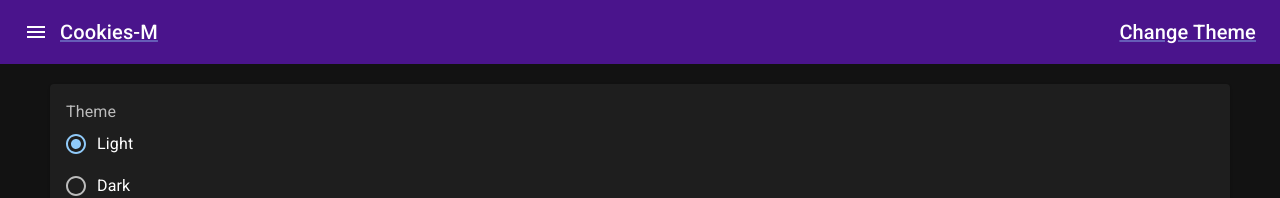
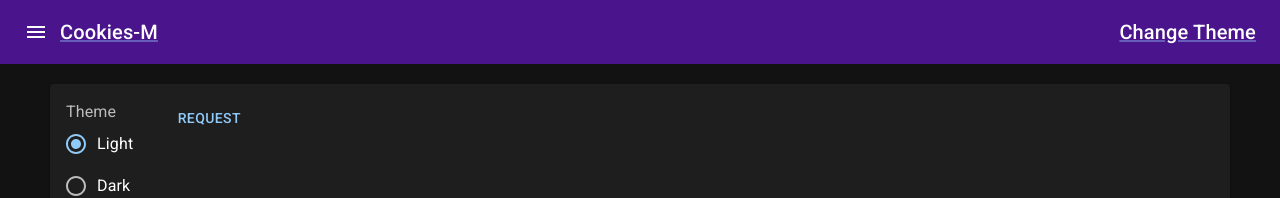
Before and after one commit to serdeliverance/cookies-m2, a Next.js app: page /theme-changer in a window 1280 px wide. Shown: the top 198 px of the page. Built offline with nearby package versions, Linux system fonts and the light colour scheme.

Commit message:
more with cookies
Signed-off-by: Sergio Cano <canosergio90@gmail.com>

```diff
--- a/package.json
+++ b/package.json
@@ -13,6 +13,7 @@
     "@emotion/styled": "^11.10.4",
     "@mui/icons-material": "^5.10.6",
     "@mui/material": "^5.10.6",
+    "axios": "^0.27.2",
     "js-cookie": "^3.0.1",
     "next": "12.3.1",
     "react": "18.2.0",
--- a/pages/api/hello.ts
+++ b/pages/api/hello.ts
@@ -9,5 +9,8 @@ export default function handler(
   req: NextApiRequest,
   res: NextApiResponse<Data>
 ) {
+  console.log(req.cookies);
+
+
   res.status(200).json({ name: 'John Doe' })
 }
--- a/pages/theme-changer.tsx
+++ b/pages/theme-changer.tsx
@@ -1,8 +1,9 @@
-import { Card, CardContent, FormControl, FormControlLabel, FormLabel, Radio, RadioGroup } from '@mui/material'
+import { Button, Card, CardContent, FormControl, FormControlLabel, FormLabel, Radio, RadioGroup } from '@mui/material'
 import Cookies from 'js-cookie'
-import React, { ChangeEvent, FC, useState } from 'react'
+import React, { ChangeEvent, FC, useEffect, useState } from 'react'
 import { Layout } from '../components/layouts'
 import { GetServerSideProps } from 'next'
+import axios from 'axios'
 
 interface Props {
     content: string
@@ -22,6 +23,18 @@ const ThemChangerPage: FC<Props> = (props) => {
         Cookies.set('theme', newTheme)
     }
 
+    const onClick = async() => {
+        const {data} = await axios.get('/api/hello')
+        console.log(data)
+    }
+
+    useEffect(() => {
+        // reading cookies and local storage
+        const cookies =  Cookies.get('theme')
+        console.log(cookies);
+    }, [])
+
+
   return (
     <Layout>
         <Card>
@@ -37,6 +50,7 @@ const ThemChangerPage: FC<Props> = (props) => {
                         <FormControlLabel value='custom' control={<Radio />} label='Custom'></FormControlLabel>
                     </RadioGroup>
                 </FormControl>
+                <Button onClick={onClick}>Request</Button>
             </CardContent>
         </Card>
     </Layout>
@@ -50,8 +64,6 @@ export const getServerSideProps: GetServerSideProps = async ({ req }) => {
 
     console.log(theme);
 
-
-
     return {
         props: {
             theme: 'ble'
```
Also changed, not shown: 1 other file (tests, documents, lock files or other folders).
